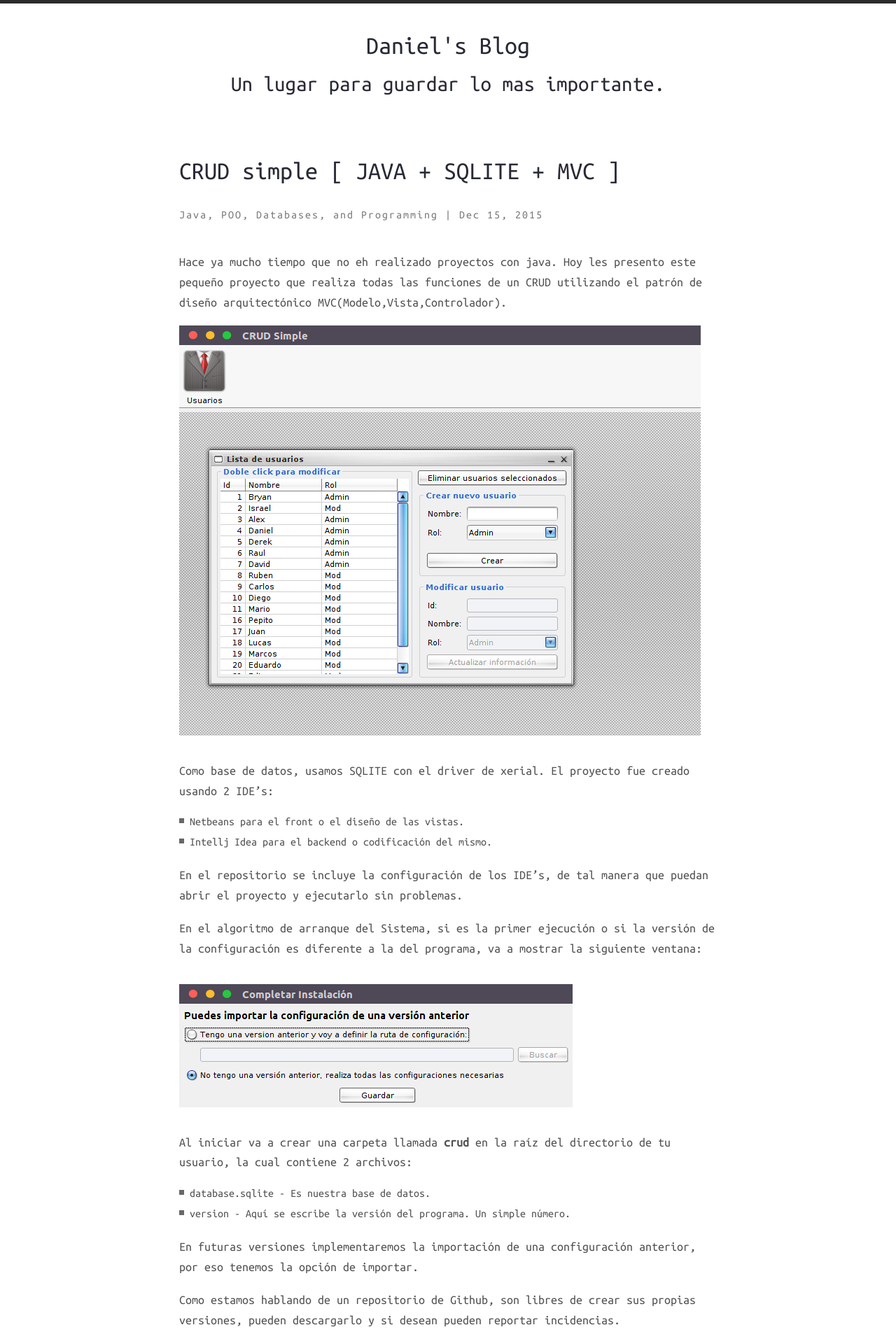
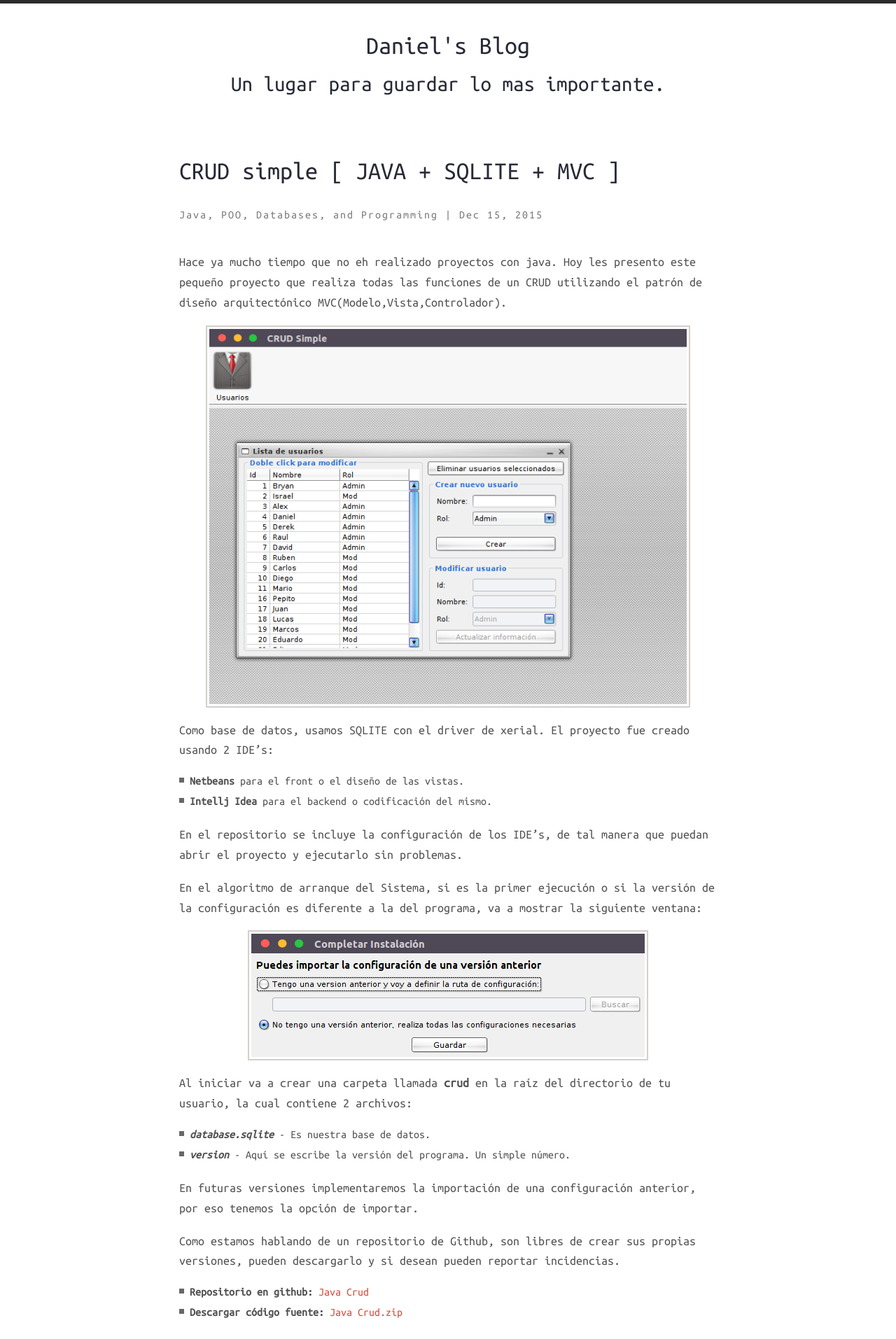
Before and after one commit to shinigamicorei7/shinigamicorei7.github.io, a Jekyll site: the page built from _posts/2015-12-10-crud-simple-java-sqlite-mvc.md, in a window 1280 px wide. Shown: the top 1913 px of the page at 70% size. Built offline with Jekyll 4.4.1, drawn with Linux system fonts in a browser that asks for light colours; nearby versions of some CDN libraries; comment, search, counter and statistics services are not loaded.

Commit message:
Build new post

```diff
--- a/_posts/2015-12-10-crud-simple-java-sqlite-mvc.md
+++ b/_posts/2015-12-10-crud-simple-java-sqlite-mvc.md
@@ -12,14 +12,15 @@ categories:
 ---
 Hace ya mucho tiempo que no eh realizado proyectos con java.
 Hoy les presento este pequeño proyecto que realiza todas las funciones de un CRUD utilizando el patrón de diseño arquitectónico MVC(Modelo,Vista,Controlador).
+
+![My helpful screenshot]({{ site.url }}/assets/img/java_crud/ventana.png)
 <!--more-->
-![My helpful screenshot]({{ site.url }}/assets/img/java_crud/ventana.png)
 
 Como base de datos, usamos SQLITE con el driver de xerial.
 El proyecto fue creado usando 2 IDE's:
 
-+ Netbeans para el front o el diseño de las vistas.
-+ Intellj Idea para el backend o codificación del mismo.
++ **Netbeans** para el front o el diseño de las vistas.
++ **Intellj Idea** para el backend o codificación del mismo.
 
 En el repositorio se incluye la configuración de los IDE's, de tal manera que puedan abrir el proyecto y ejecutarlo sin problemas.
 
@@ -29,15 +30,17 @@ En el algoritmo de arranque del Sistema, si es la primer ejecución o si la vers
 
 Al iniciar va a crear una carpeta llamada **crud** en la raíz del directorio de tu usuario, la cual contiene 2 archivos:
 
-+ database.sqlite - Es nuestra base de datos.
-+ version - Aquí se escribe la versión del programa. Un simple número.
++ **_database.sqlite_** - Es nuestra base de datos.
++ **_version_** - Aquí se escribe la versión del programa. Un simple número.
 
 En futuras versiones implementaremos la importación de una configuración anterior, por eso tenemos la opción de importar.
 
 Como estamos hablando de un repositorio de Github, son libres de crear sus propias versiones, pueden descargarlo y si desean pueden reportar incidencias.
 
-**Repositorio en github:** [Java Crud][repo]
+- **Repositorio en github:** [Java Crud][repo]
+- **Descargar código fuente:** [Java Crud.zip][zip]
 
 Espero les sirva mucho, no olviden dejar un comentario y no dejen de recomendar el blog.
 
 [repo]: https://github.com/shinigamicorei7/java_crud/tree/blogger
+[zip]: https://github.com/shinigamicorei7/java_crud/archive/blogger.zip
--- a/assets/css/main.scss
+++ b/assets/css/main.scss
@@ -131,9 +131,12 @@ a:active, a:hover, a:focus {
 }
 
 img {
-  border: 0;
+  padding: 3px!important;
+  border: 2px solid $base-04;
   display: block;
-  max-width: 100%;
+  margin-right: auto;
+  margin-left: auto;
+  max-width: 90%;
   height: auto;
 }
 
@@ -444,10 +447,6 @@ div.page-content {
     }
   }
 
-  img {
-    padding: 1em 0;
-  }
-
   p {
     margin-bottom: 1em;
   }
```
Also changed, not shown: assets/css/images/harmony-blog-page.png (deleted), assets/css/images/harmony-home-page.png (deleted), assets/css/images/harmony-mobile.jpg (deleted), assets/css/images/harmony-web-2.jpg (deleted), assets/css/images/harmony-web-3.jpg (deleted), assets/css/images/harmony-web.jpg (deleted), assets/css/images/harmony.png (deleted).
